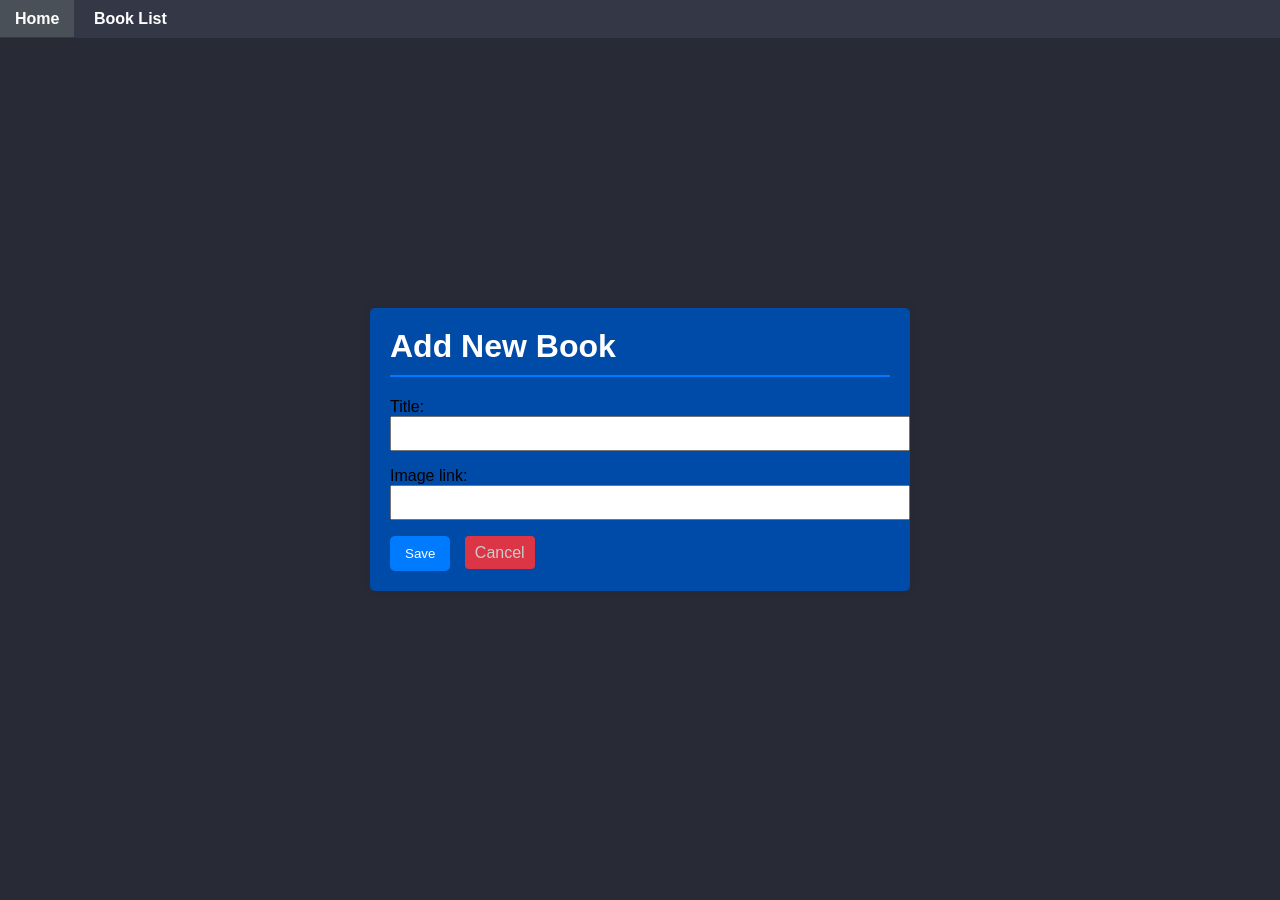
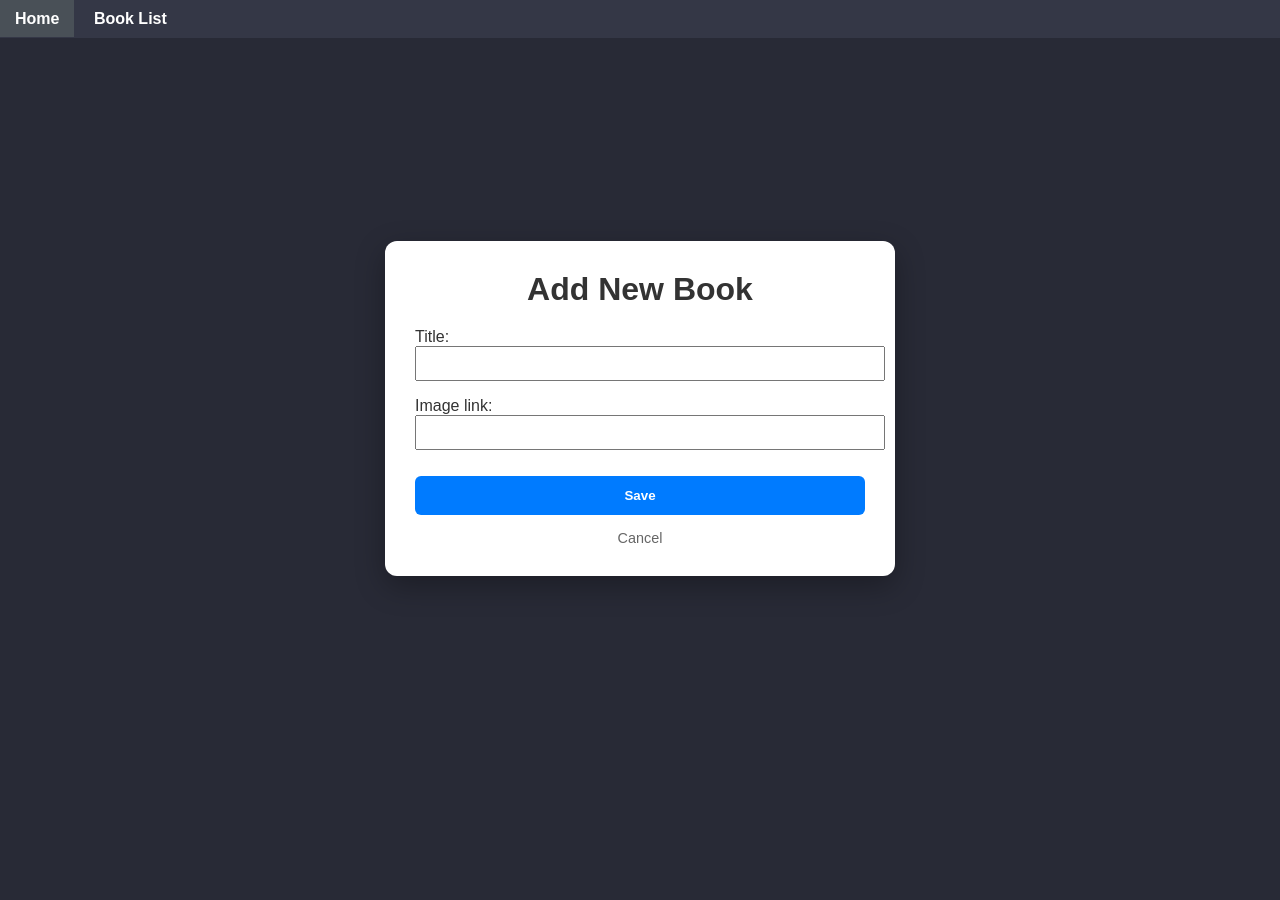
Before and after one commit to jimuelportugal/django_backend, a Django app: page /books/add/ in a window 1280 px wide. After the commit the page ends 576 px from the top, so only its background shows below. Run offline with Django 5.2, Linux system fonts and the light colour scheme; parts of the project's set-up code (start-up, migrations or seed data) failed here and were passed over.

Commit message:
Fixing styling

```diff
--- a/myapp/static/style.css
+++ b/myapp/static/style.css
@@ -3,38 +3,89 @@ body {
   margin: 0;
   padding: 0;
   background-color: #282a36;
-  min-height: 900px;
+  min-height: 100vh;
 }
+
 .container {
-  width: 80%;
-  max-width: 1000px;
-  margin-left: auto;
-  margin-right: auto;
+  width: 90%;
+  max-width: 1200px;
+  margin: 0 auto;
   padding: 20px;
 }
-h1 {
-  color: #343a40;
-  border-bottom: 2px solid #007bff;
-  padding-bottom: 10px;
-  margin-top: 0;
-}
+
 nav {
   background-color: #343746;
   padding: 10px 0;
 }
+
 nav a {
   color: white;
   padding: 10px 15px;
   text-decoration: none;
   font-weight: bold;
 }
+
 nav a:hover {
   background-color: #495057;
 }
+
 .page_title {
   color: white;
+  margin-bottom: 20px;
 }
 
+/* Center the form container */
+.book_content {
+  display: flex;
+  justify-content: center;
+  align-items: center;
+  min-height: calc(100vh - 100px);
+  margin: 0;
+}
+
+/* Form Styling */
+.form {
+  width: 100%;
+  max-width: 450px;
+  padding: 30px;
+  background-color: #ffffff;
+  border-radius: 12px;
+  box-shadow: 0 10px 30px rgba(0, 0, 0, 0.3);
+}
+
+.form h1 {
+  color: #333;
+  border: none;
+  text-align: center;
+  margin-top: 0;
+}
+
+.form p {
+  color: #333;
+}
+
+.submit {
+  background-color: #007bff;
+  color: white;
+  padding: 12px 20px;
+  border: none;
+  border-radius: 6px;
+  cursor: pointer;
+  font-weight: bold;
+  width: 100%;
+  margin-top: 10px;
+}
+
+.cancell {
+  display: block;
+  text-align: center;
+  margin-top: 15px;
+  color: #666;
+  text-decoration: none;
+  font-size: 0.9em;
+}
+
+/* Book List Improvements */
 .book_add {
   background-color: #007bff;
   color: white;
@@ -45,85 +96,76 @@ nav a:hover {
   display: inline-block;
   font-weight: bold;
 }
+
 .book-grid {
   display: grid;
-  grid-template-columns: repeat(auto-fill, minmax(150px, 300px));
-  gap: 20px;
+  grid-template-columns: repeat(auto-fill, minmax(220px, 1fr));
+  gap: 25px;
   margin-top: 20px;
 }
+
 .book-card {
-  height:300px;
   background-color: #fff;
-  border-radius: 8px;
+  border-radius: 12px;
   overflow: hidden;
-  box-shadow: 0 4px 8px rgba(0, 0, 0, 0.1);
-  transition: transform 0.2s;
+  box-shadow: 0 4px 15px rgba(0, 0, 0, 0.2);
+  transition: transform 0.3s ease;
+  display: flex;
+  flex-direction: column;
 }
+
 .book-card:hover {
-  transform: translateY(-5px);
-  box-shadow: 0 8px 16px rgba(0, 0, 0, 0.2);
+  transform: translateY(-8px);
 }
+
 .book-card img {
   width: 100%;
-  height: 70%;
-  object-fit: cover;
+  height: 280px;
+  object-fit: contain;
+  background-color: #f8f9fa;
+  border-bottom: 1px solid #eee;
 }
+
+.book-details {
+  padding: 15px;
+  flex-grow: 1;
+  display: flex;
+  flex-direction: column;
+  justify-content: space-between;
+}
+
 .book-details h3 {
-  font-size: 1.1em;
-  margin: 0 0 10px 0;
-  color: #333;
-  min-height: 40px;
+  font-size: 1.1rem;
+  margin: 0 0 15px 0;
+  color: #222;
+  text-align: center;
+  min-height: 2.4em;
+  display: flex;
+  align-items: center;
+  justify-content: center;
 }
+
 .book-actions {
   display: flex;
-  justify-content: space-between;
-  margin-top: 10px;
+  gap: 8px;
 }
+
 .book-actions a {
-  flex-grow: 1;
+  flex: 1;
   text-align: center;
   padding: 8px 0;
   text-decoration: none;
-  border-radius: 4px;
-  font-size: 0.9em;
-  margin: 0 5px;
+  border-radius: 6px;
+  font-size: 0.85em;
+  font-weight: bold;
 }
+
 .edit-btn {
   background-color: #ffc107;
   color: #212529;
 }
+
 .delete-btn {
   background-color: #dc3545;
   color: white;
 }
-
-.cancell {
-  margin: 0 5px;
-  color: #ccc;
-  background-color: #dc3545;
-  padding: 8px 10px;
-  margin-left: 10px;
-  text-decoration: none;
-  border-radius: 4px;
-}
-.submit {
-  background-color: #007bff;
-  color: white;
-  padding: 10px 15px;
-  border: none;
-  border-radius: 5px;
-  cursor: pointer;
-}
-.form {
-  max-width: 500px;
-  padding: 20px;
-  background-color: #004ba7;
-  border-radius: 5px;
-  margin-left: auto;
-  margin-right: auto;
-  box-shadow: 0 0 10px rgba(0, 0, 0, 0.1);
-}
-.book_content {
-  margin: 25% auto 20px auto;
-  /* background-color: #a73232; */
-}
```
